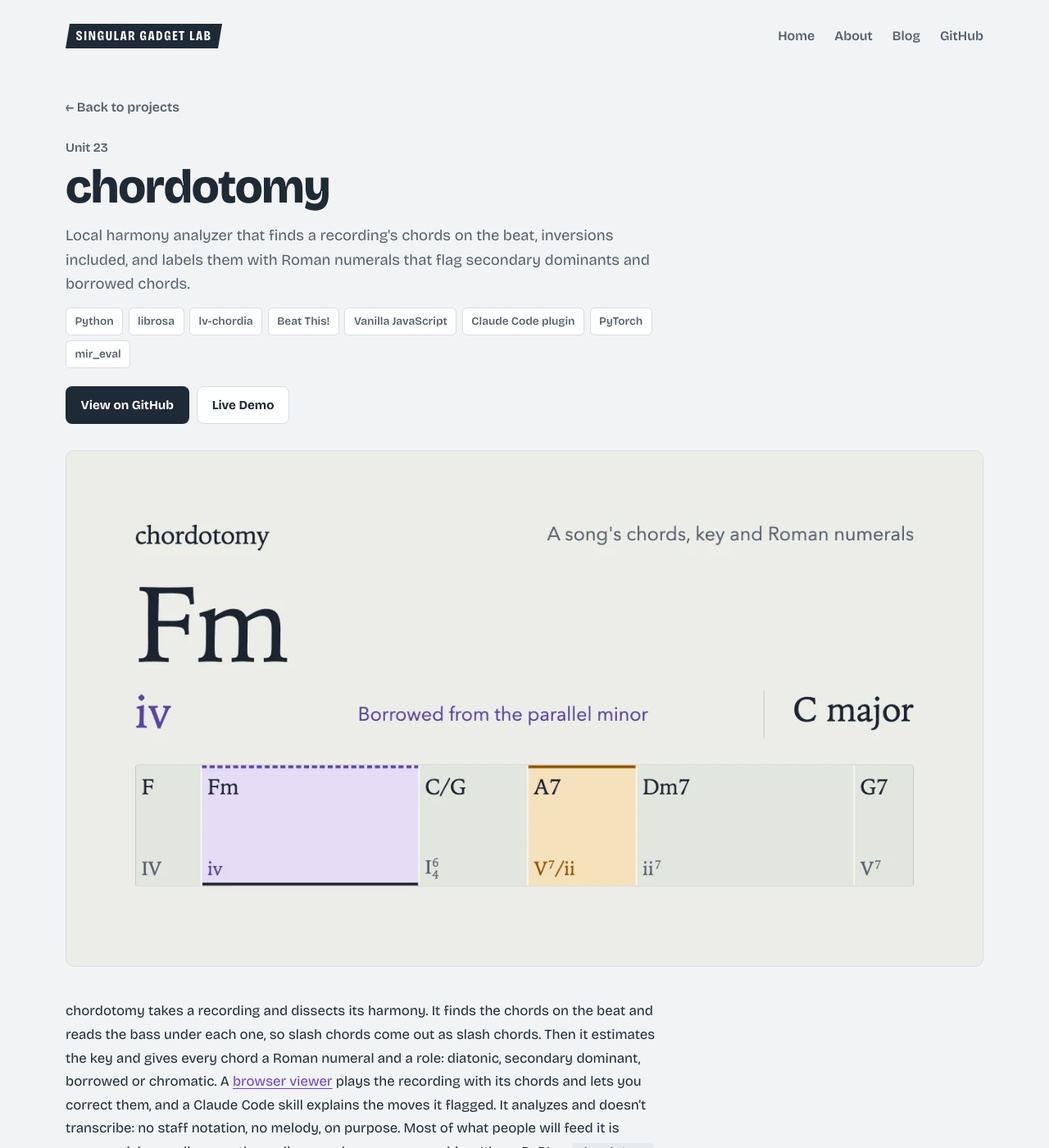
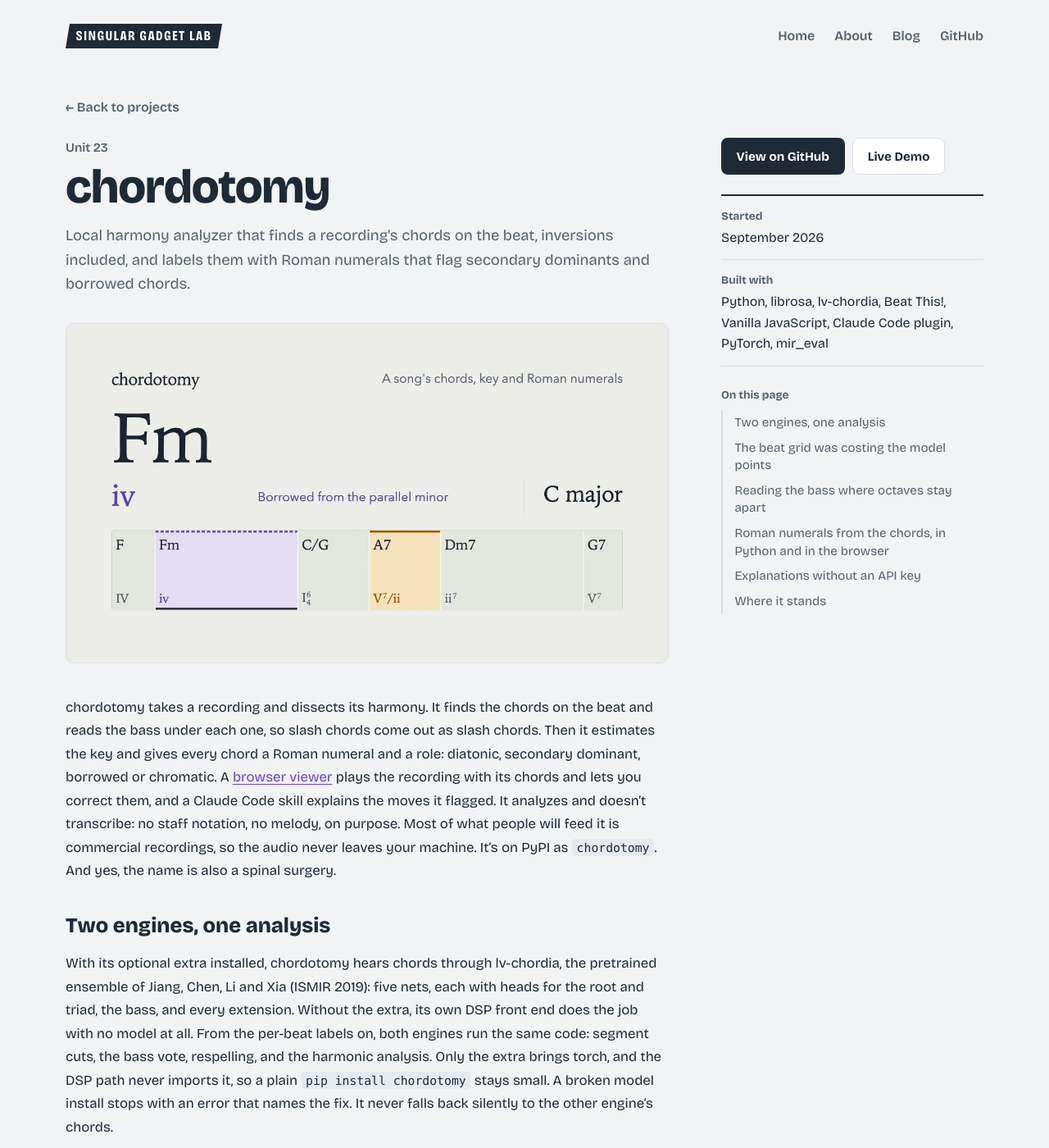
Before and after one commit to zeikar/zeikar.github.io, a Jekyll site: the page built from _projects/chordotomy.md, in a window 1280 px wide and 1400 px high. Shown: the whole window at 82% size. Built offline with Jekyll 4.4.1, drawn with Linux system fonts in a browser that asks for light colours.

Commit message:
feat(projects): two-column project page with sticky details and a contents list

```diff
--- a/_layouts/project.html
+++ b/_layouts/project.html
@@ -3,25 +3,26 @@ layout: default
 ---
 
 <article class="section-space project-page">
-  <div class="container narrow">
+  <div class="container">
     <a href="{{ '/#projects' | relative_url }}" class="back-link">&larr; Back to projects</a>
 
+    {% comment %}
+      Two columns on a wide screen: everything to read shares the 46rem
+      measure on the left, image included, and the details sit beside it,
+      sticky, so the links stay in reach. A phone gets one column with the
+      details under the summary.
+    {% endcomment %}
+    <div class="project-layout">
       <header class="project-hero">
         {% if page.gadget_no %}
         <p class="eyebrow">Unit {{ page.gadget_no | prepend: '0' | slice: -2, 2 }}</p>
         {% endif %}
         <h1>{{ page.title }}</h1>
         <p class="project-summary">{{ page.description }}</p>
+      </header>
 
-      {% if page.tech_stack %}
-      <div class="project-tags large">
-        {% for tech in page.tech_stack %}
-        <span>{{ tech }}</span>
-        {% endfor %}
-      </div>
-      {% endif %}
-
-      <div class="project-actions project-actions-top">
+      <aside class="project-spec" aria-label="Project details">
+        <div class="project-actions">
           {% if page.github_url %}
           <a href="{{ page.github_url }}" target="_blank" rel="noopener" class="btn btn-primary">View on GitHub</a>
           {% endif %}
@@ -29,7 +30,38 @@ layout: default
           <a href="{{ page.demo_url }}" target="_blank" rel="noopener" class="btn btn-ghost">Live Demo</a>
           {% endif %}
         </div>
-    </header>
+
+        <dl>
+          <div>
+            <dt>Started</dt>
+            <dd>{{ page.date | date: "%B %Y" }}</dd>
+          </div>
+          {% if page.tech_stack %}
+          <div>
+            <dt>Built with</dt>
+            <dd>{{ page.tech_stack | join: ", " }}</dd>
+          </div>
+          {% endif %}
+        </dl>
+
+        {% comment %}
+          The page's own sections, read off kramdown's `<h2 id="…">` output.
+          Only for pages with more than one.
+        {% endcomment %}
+        {% assign toc_parts = content | split: '<h2 id="' %}
+        {% if toc_parts.size > 2 %}
+        <nav class="project-toc" aria-label="On this page">
+          <p class="project-toc-title">On this page</p>
+          <ol>
+            {% for part in toc_parts offset: 1 %}
+            {% assign heading = part | split: '</h2>' | first %}
+            {% assign toc_id = heading | split: '"' | first %}
+            <li><a href="#{{ toc_id }}">{{ heading | remove_first: toc_id | remove_first: '">' | strip_html | strip }}</a></li>
+            {% endfor %}
+          </ol>
+        </nav>
+        {% endif %}
+      </aside>
 
       {% if page.image %}
       <figure class="project-image">
@@ -41,4 +73,5 @@ layout: default
         {{ content }}
       </section>
     </div>
+  </div>
 </article>
--- a/_sass/_projects.scss
+++ b/_sass/_projects.scss
@@ -172,8 +172,109 @@
   color: var(--brand);
 }
 
-.project-hero {
+/* Left: hero, image and text at the reading measure. Right: the details,
+   spanning those three rows so it can stay sticky the whole way down. */
+.project-layout {
+  display: grid;
+  grid-template-columns: minmax(0, 46rem) minmax(15rem, 1fr);
+  column-gap: 4rem;
+  align-items: start;
   margin-top: 1.5rem;
+}
+
+.project-layout > :not(.project-spec) {
+  grid-column: 1;
+}
+
+.project-spec {
+  grid-column: 2;
+  grid-row: 1 / span 3;
+  position: sticky;
+  top: 1.5rem;
+}
+
+.project-spec .project-actions {
+  margin-top: 0;
+}
+
+.project-spec dl {
+  margin: 1.5rem 0 0;
+  border-top: 2px solid var(--ink);
+}
+
+.project-spec dl > div {
+  padding: 0.85rem 0;
+  border-bottom: 1px solid var(--line);
+}
+
+.project-spec dt {
+  font-size: 0.85rem;
+  font-weight: 700;
+  color: var(--ink-soft);
+}
+
+.project-spec dd {
+  margin: 0.15rem 0 0;
+}
+
+.project-toc {
+  margin-top: 1.5rem;
+}
+
+.project-toc-title {
+  margin: 0 0 0.5rem;
+  font-size: 0.85rem;
+  font-weight: 700;
+  color: var(--ink-soft);
+}
+
+/* A rail down the left. main.js marks the section being read, which lights
+   its stretch of the rail in the accent. */
+.project-toc ol {
+  margin: 0;
+  padding: 0;
+  list-style: none;
+  border-left: 2px solid var(--line);
+}
+
+.project-toc a {
+  display: block;
+  margin-left: -2px;
+  padding: 0.3rem 0 0.3rem 0.9rem;
+  border-left: 2px solid transparent;
+  color: var(--ink-soft);
+  font-size: 0.95rem;
+  line-height: 1.4;
+  transition: color 160ms ease, border-color 160ms ease;
+}
+
+.project-toc a:hover,
+.project-toc a[aria-current] {
+  color: var(--ink);
+}
+
+.project-toc a[aria-current] {
+  border-left-color: var(--brand);
+}
+
+/* Wider than the 760px phone cut: below this the text column gets too thin
+   beside the details. */
+@media (max-width: 860px) {
+  .project-layout {
+    grid-template-columns: minmax(0, 1fr);
+  }
+
+  .project-spec {
+    grid-column: 1;
+    grid-row: auto;
+    position: static;
+    margin-top: 1.5rem;
+  }
+
+  /* Above the text on a phone, a contents list is only more to scroll past. */
+  .project-toc {
+    display: none;
+  }
 }
 
 .project-hero h1 {
@@ -192,17 +293,15 @@
   text-wrap: pretty;
 }
 
-.project-actions-top {
-  margin-top: 1.4rem;
-}
-
 .project-image {
   margin: 2rem 0 0;
-  width: fit-content;
-  max-width: 100%;
   border-radius: 0.65rem;
   overflow: hidden;
   border: 1px solid var(--line);
+}
+
+.project-image img {
+  width: 100%;
 }
 
 .project-content {
@@ -221,6 +320,7 @@
 
 .project-content h2 {
   font-size: 1.6rem;
+  scroll-margin-top: 1.5rem;
 }
 
 .project-content > :first-child {
--- a/assets/js/main.js
+++ b/assets/js/main.js
@@ -84,6 +84,47 @@ document.addEventListener('DOMContentLoaded', () => {
     button.addEventListener('click', () => window.print());
   });
 
+  // Project pages: mark the section being read in the sticky contents list.
+  const tocLinks = Array.from(document.querySelectorAll('.project-toc a'));
+
+  if (tocLinks.length > 0) {
+    const headings = tocLinks.map((link) => document.getElementById(decodeURIComponent(link.hash.slice(1))));
+    let queued = false;
+
+    const markCurrent = () => {
+      queued = false;
+      // The last heading past the top third of the window, or the last one
+      // once the page bottoms out, since a short final section never gets there.
+      const line = window.innerHeight / 3;
+      const atBottom = window.innerHeight + window.scrollY >= document.documentElement.scrollHeight - 2;
+      let current = -1;
+      headings.forEach((heading, i) => {
+        if (heading && heading.getBoundingClientRect().top <= line) {
+          current = i;
+        }
+      });
+      if (atBottom) {
+        current = headings.length - 1;
+      }
+
+      tocLinks.forEach((link, i) => {
+        if (i === current) {
+          link.setAttribute('aria-current', 'true');
+        } else {
+          link.removeAttribute('aria-current');
+        }
+      });
+    };
+
+    window.addEventListener('scroll', () => {
+      if (!queued) {
+        queued = true;
+        window.requestAnimationFrame(markCurrent);
+      }
+    }, { passive: true });
+    markCurrent();
+  }
+
   const interactiveSelector = 'a, button, input, textarea, select, label';
   const projectCards = document.querySelectorAll('.project-card[data-project-url]');
 
```
Also changed, not shown: CLAUDE.md (+1 -1 lines). Lines whose indentation alone changed are shown as unchanged.
